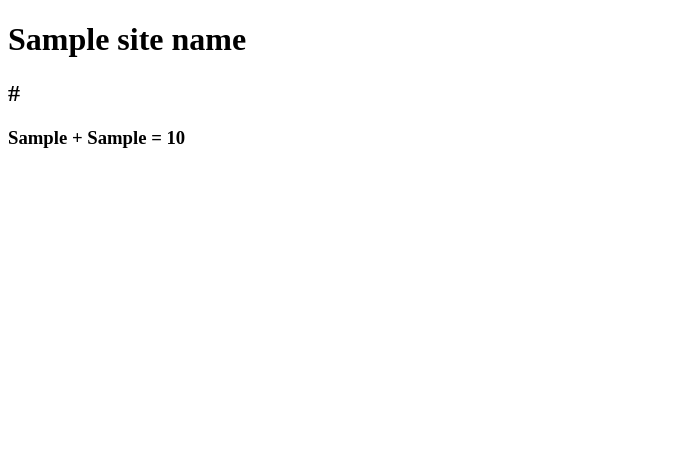
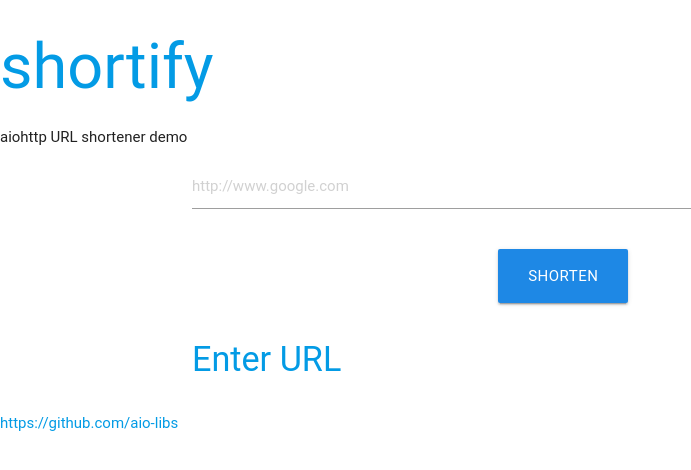
Before and after one commit to levovit/Link_Shorter_Async, a Python web app: template app/templates/index.html in a window 1280 px wide. Shown: the top 470 px of the page, without its empty margins (0-691 px from the left). Run offline with Jinja, Linux system fonts and the light colour scheme; the template is opened without the code that fills it: most values are stand-ins (such as "Sample title", 1, 10 or a date in 2020); some libraries are stand-ins or nearby versions; some web fonts are replaced.

Commit message:
added forms with ajax response

```diff
--- a/app/app.py
+++ b/app/app.py
@@ -12,6 +12,7 @@ BASE_DIR = pathlib.Path(__file__).parent.parent
 
 async def create_app(config: dict):
     app = web.Application()
+    # app['static_root_url'] = ""
     app["config"] = config
     aiohttp_jinja2.setup(app, loader=jinja2.FileSystemLoader(str(BASE_DIR / 'app' / 'templates')))
 
--- a/app/templates/index.html
+++ b/app/templates/index.html
@@ -3,10 +3,40 @@
 <head>
     <meta charset="UTF-8">
     <title>{{ site_name }}</title>
+    <link rel="stylesheet" href="https://cdnjs.cloudflare.com/ajax/libs/materialize/0.98.0/css/materialize.min.css">
+    <link rel="stylesheet" href="https://fonts.googleapis.com/icon?family=Material+Icons" />
+    <script src="https://ajax.googleapis.com/ajax/libs/jquery/3.4.1/jquery.min.js"></script>
+    <link rel="stylesheet" type=text/css href="{{ url('static', filename='css/style.css') }}">
+    <script src="{{ url('static', filename='js/ajax.js') }}"></script>
 </head>
 <body>
-    <h1>{{ site_name }}</h1>
-    <h2>{{ shorted_link }}</h2>
-    <h3>{{ a }} + {{ b }} = {{ a + b }}</h3>
+<div id="wrap">
+        <header>
+           <h1><a href="">shortify</a></h1>
+           <p>aiohttp URL shortener demo</p>
+        </header>
+        <div class="container">
+            <div class="row">
+                <div class="col s12">
+                    <input type="text" name="url" id="url" class="form-control input-sm" placeholder="http://www.google.com" />
+                </div>
+            </div>
+            <div class="row">
+                <div class="col s4 offset-s4">
+                    <button id="submitButton" class="waves-effect waves-light btn-large blue darken-1">Shorten</button>
+                </div>
+            </div>
+            <div class="row">
+                <div class="col s12">
+                    <div class="panel-footer">
+                        <h4>
+                            <a href="#" id="url-result">Enter URL</a>
+                        </h4>
+                    </div>
+                </div>
+            </div>
+        </div>
+    </div>
+    <footer><a href="https://github.com/aio-libs">https://github.com/aio-libs</a></footer>
 </body>
 </html>
--- a/app/utils.py
+++ b/app/utils.py
@@ -16,5 +16,5 @@ def convert_base(num, to_base=10, from_base=10) -> str:
 
 
 def make_link(host: str) -> str:
-    random_number = randint(1, 1_000_000)  # 1 million unique links
+    random_number = randint(1, 1_000_000_000)  # 1 billion unique links
     return host + "/" + convert_base(random_number, 35)
```
Also changed, not shown: app/routes.py (+8 -1 lines), app/static/css/style.css (added, +44 -0 lines), app/static/js/ajax.js (added, +36 -0 lines), app/views.py (+27 -1 lines).
